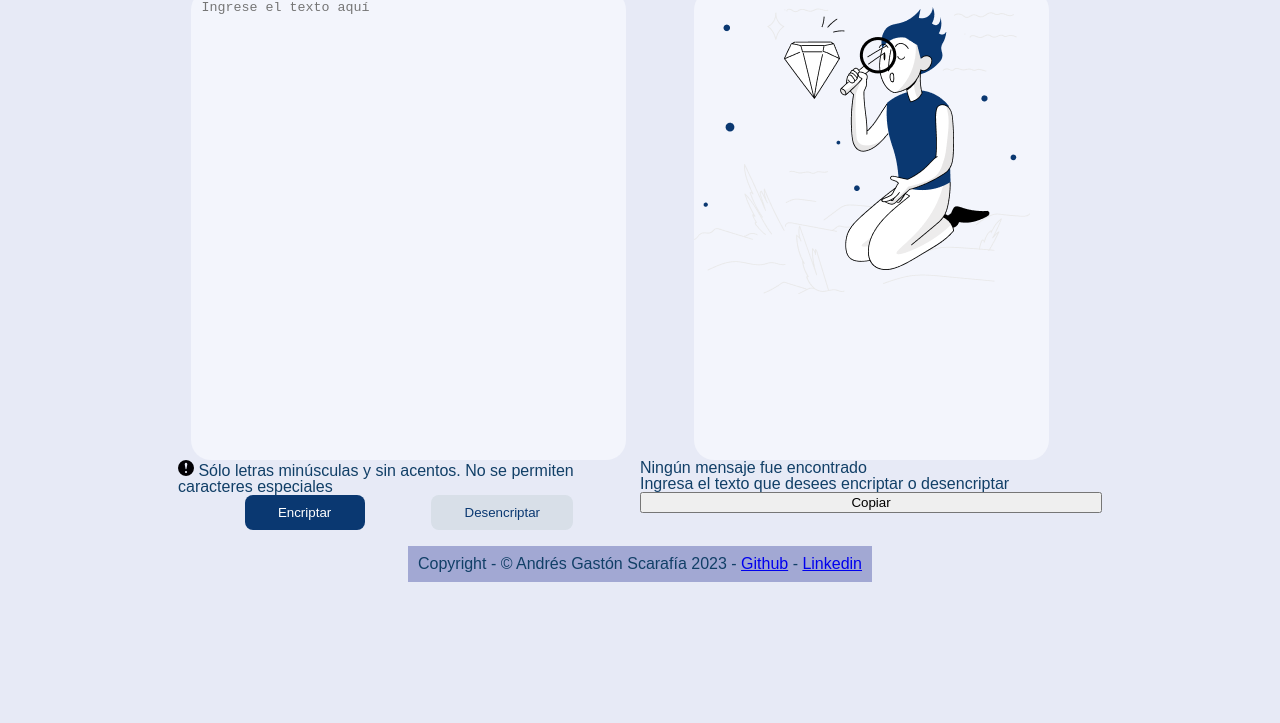
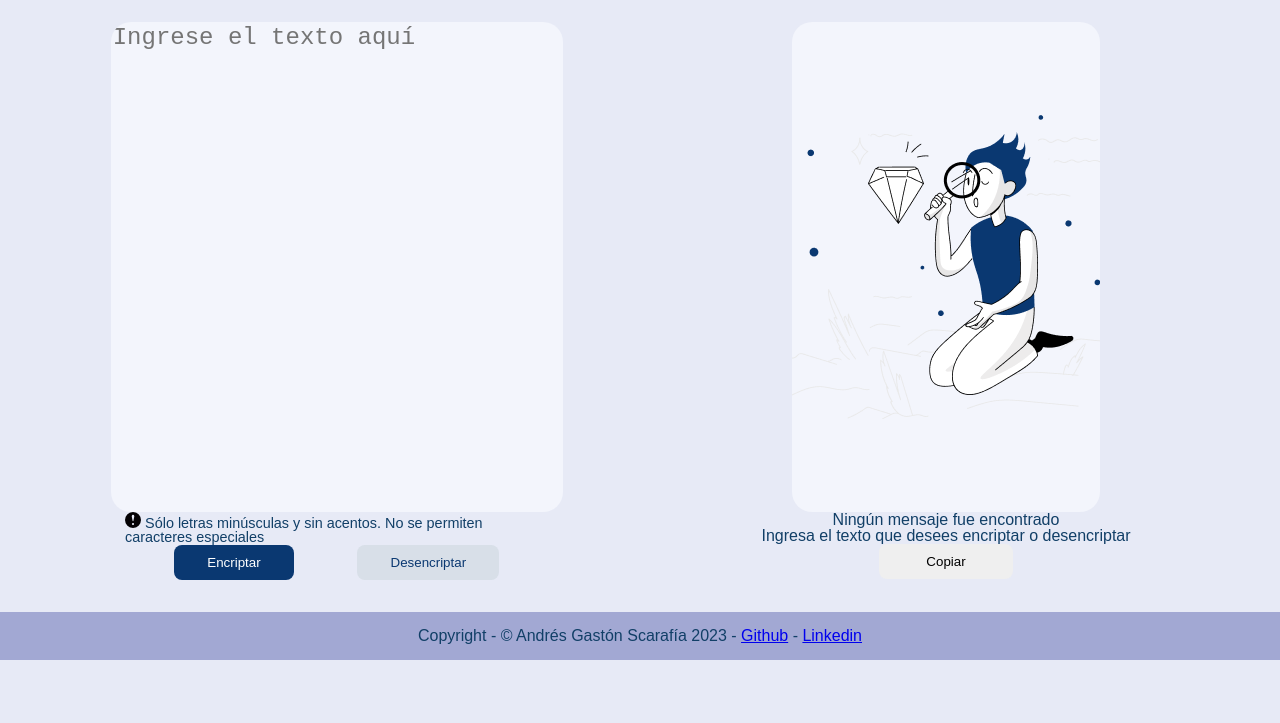
Before and after one commit to andresscarafia/alura-challenge-01, a plain HTML site: page index.html in a window 1280 px wide. Shown: the part 77-800 px from the top of the page. Drawn offline with Linux system fonts and the light colour scheme; a web font is replaced by a local one.

Commit message:
Puliendo alineación, margin y padding

```diff
--- a/index.html
+++ b/index.html
@@ -16,16 +16,16 @@
     <img src="images/logo.png" alt="Logo de Alura en color azul" class="logo">
   </header>
   <main>
-    <div>
-      <textarea id="texto-a-encriptar" cols="50" rows="30" placeholder="Ingrese el texto aquí" required></textarea>
+    <div class="texto">
+      <textarea id="texto-a-encriptar" cols="30" rows="18" placeholder="Ingrese el texto aquí" required></textarea>
       <p><img src="images/exclamation-mark-in-a-circle.png" alt="Signo de exclamación final"> Sólo letras minúsculas y sin acentos. No se permiten caracteres especiales</p>
       <div class="botones">
         <button class="encriptar" onclick="btnEncriptar()">Encriptar</button>
         <button class="desencriptar" onclick="btnDesencriptar()">Desencriptar</button>
       </div>
     </div>
-    <div>
-      <textarea id="mensaje" cols="40" rows="30" disabled></textarea>
+    <div class="mensaje">
+      <textarea id="mensaje" cols="20" rows="18" disabled></textarea>
       <h2>Ningún mensaje fue encontrado</h2>
       <p>Ingresa el texto que desees encriptar o desencriptar</p>
       <button class="copiar" onclick="btnCopiar()">Copiar</button>
--- a/styles.css
+++ b/styles.css
@@ -5,17 +5,20 @@ body{
   display: flex;
   flex-direction: column;
   align-items: center;
-  justify-content: space-evenly;
-  height: 0%;
+  justify-content: center;
+  height: 100%;
 }
 
 header{
-  margin-top: 1em;
-
+  margin: 1rem;
+  margin-right: auto;
+  margin-left: 20rem;
 }
 
 main{
   display: flex;
+  flex: 1;
+  height: 100%;
 }
 
 div{
@@ -24,15 +27,25 @@ div{
   flex-direction: column;
 }
 
+.texto,
+.mensaje{
+  padding: 1em 5em;
+}
+
 textarea{
   color: #0A3871;
   resize: none;
   border: none;
   outline: none;
   border-radius: 20px;
-  padding: 10px;
   background: #F3F5FC;
   margin: 0 auto;
+  font-size: 1.5rem;
+}
+
+.texto p{
+  padding: 0 1em;
+  font-size: 0.9rem;
 }
 
 .botones{
@@ -65,12 +78,31 @@ textarea{
 #mensaje{
   background-image: url(images/persona.png);
   background-repeat: no-repeat;
+  background-position: center;
+}
+
+.copiar{
+  padding: 0.75em 2.5em;
+  border-radius: 8px;
+  border: none;
+  width: 10em;
+  align-self: center;
+}
+
+.mensaje>h2,
+.mensaje>p{
+  align-self: center;
+}
+.copiar:hover{
+  border:  solid black 0.5px;
 }
 
 footer{
   text-align: center;
   background-color: #a2a8d3;
-  padding: 10px;
+  padding: 1em;
+  padding-left: auto;
+  padding-right: auto;
   margin-top: 1em;
-  flex: 1;
+  align-self: stretch;
 }
```
